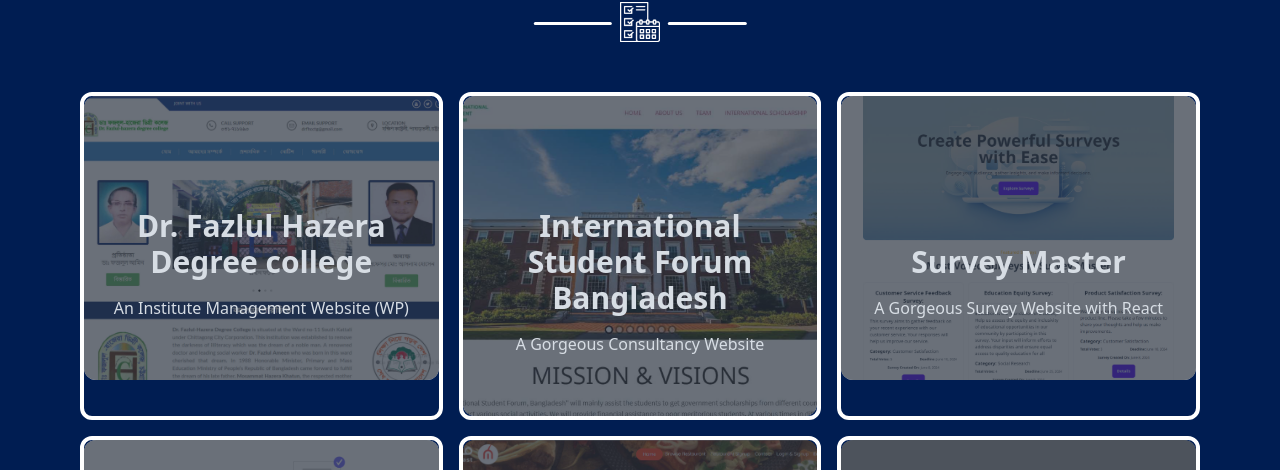
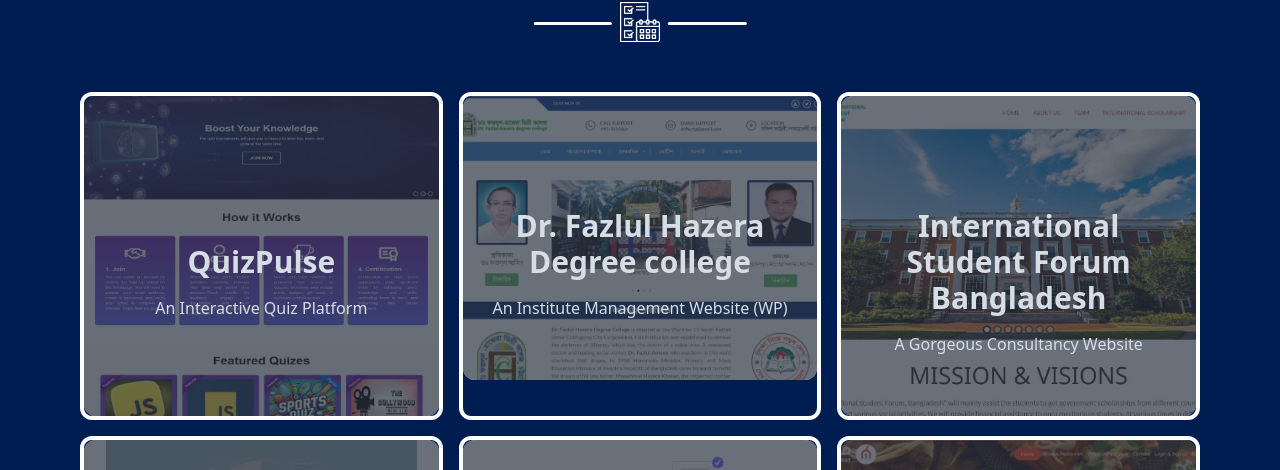
Before and after one commit to abrarul-hoque/abrar-portfolio, a React (Vite) app: page / in a window 1280 px wide. Shown: the part 708-1178 px from the top of the page. Built offline with nearby package versions, Linux system fonts and the light colour scheme; grey boxes are pictures that could not be loaded.

Commit message:
Added Quizpulse on projects section

```diff
--- a/src/components/pages/Home/Projects.jsx
+++ b/src/components/pages/Home/Projects.jsx
@@ -13,7 +13,7 @@
 import menufast from '../../../assets/image/menufast.jpg';
 import homesmart from '../../../assets/image/home-smart.jpg';
 import uktell from '../../../assets/image/uktell.png';
-
+import quizpulse from '../../../assets/image/quizpulse.jpg';
 
 
 const Projects = () => {
@@ -21,6 +21,27 @@
         <div className='mb-8 px-4' id="projects">
             <SectionTitle heading={"Projects"} subHeading={"What i have made"} sectionLogo={projectIcon}></SectionTitle>
             <div className='grid grid-cols-1 md:grid-cols-2 lg:grid-cols-3 gap-4'>
+                {/* Single Project */}
+                <div className="w-full border-4 border-white hover:border-red-500 rounded-xl single-project">
+                    <div className="hero rounded-xl h-full" style={{ backgroundImage: `url(${quizpulse})`, }}>
+                        <div className="hero-overlay  rounded-xl bg-opacity-70"></div>
+                        <div className="hero-content pt-28 text-neutral-content text-center">
+                            <div className="max-w-md">
+                                <h1 className="mb-4 text-3xl font-bold">QuizPulse</h1>
+                                <p className="mb-3 text-base">
+                                    An Interactive Quiz Platform
+                                </p>
+                                <div className='project-action '>
+                                    <a href="https://github.com/mdmarufhossianbd/quizpluse" target='_blank'><button className='btn btn-sm text-[#002366] mr-2'><FaGithub /> Code</button></a>
+                                    <a href="https://quizpluse.vercel.app/" target='_blank'><button className='btn btn-sm text-[#002366]'><PiCursorClickFill />
+                                        Live</button></a>
+                                    {/* <button className="btn btn-primary">Live</button> */}
+                                </div>
+
+                            </div>
+                        </div>
+                    </div>
+                </div>
                 {/* Single Project */}
                 <div className="w-full border-4 border-white hover:border-red-500 rounded-xl single-project">
                     <div className="hero rounded-xl" style={{ backgroundImage: `url(${fhdc})`, }}>
```
Also changed, not shown: src/assets/image/quizpulse.jpg (added).
